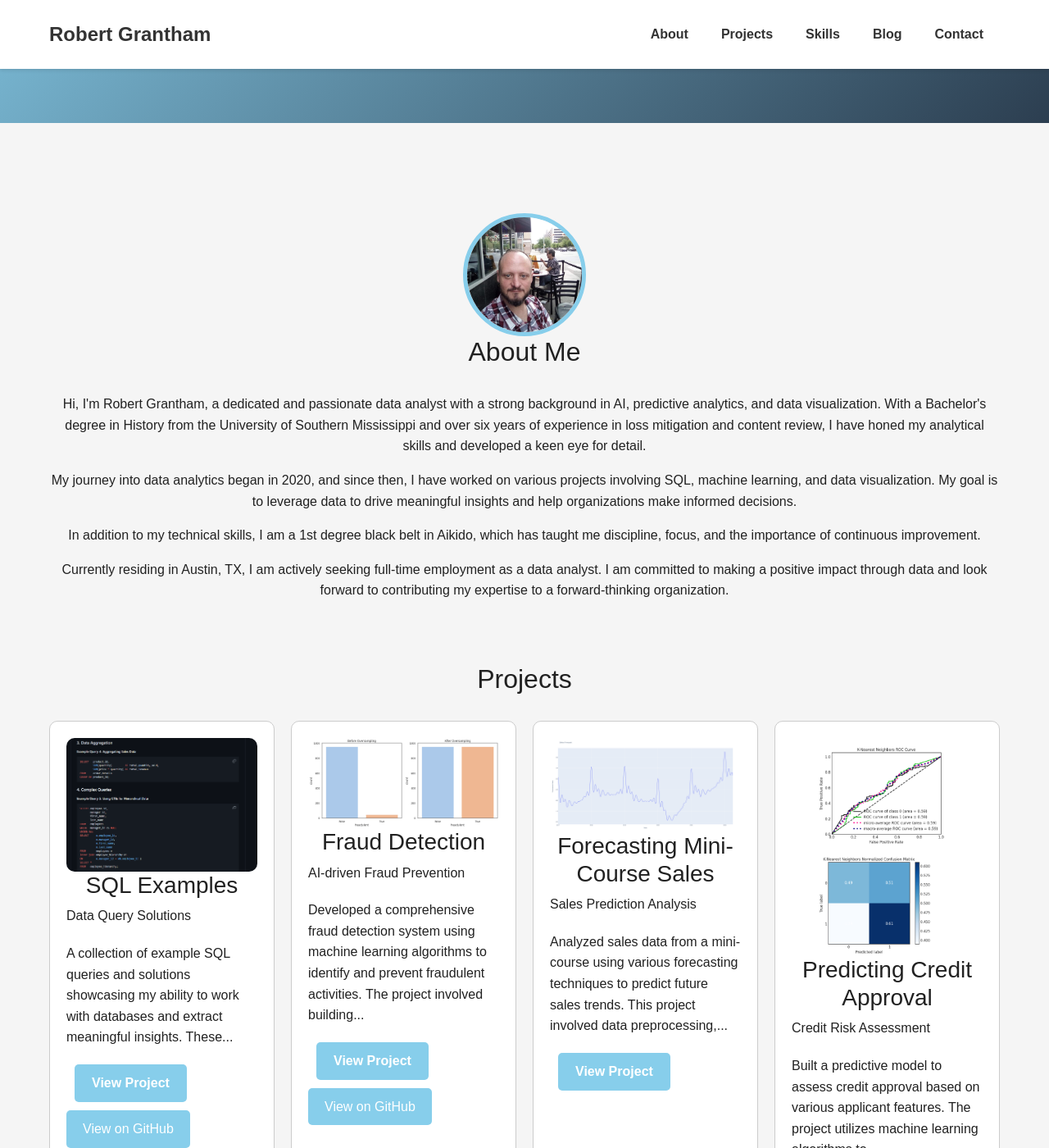
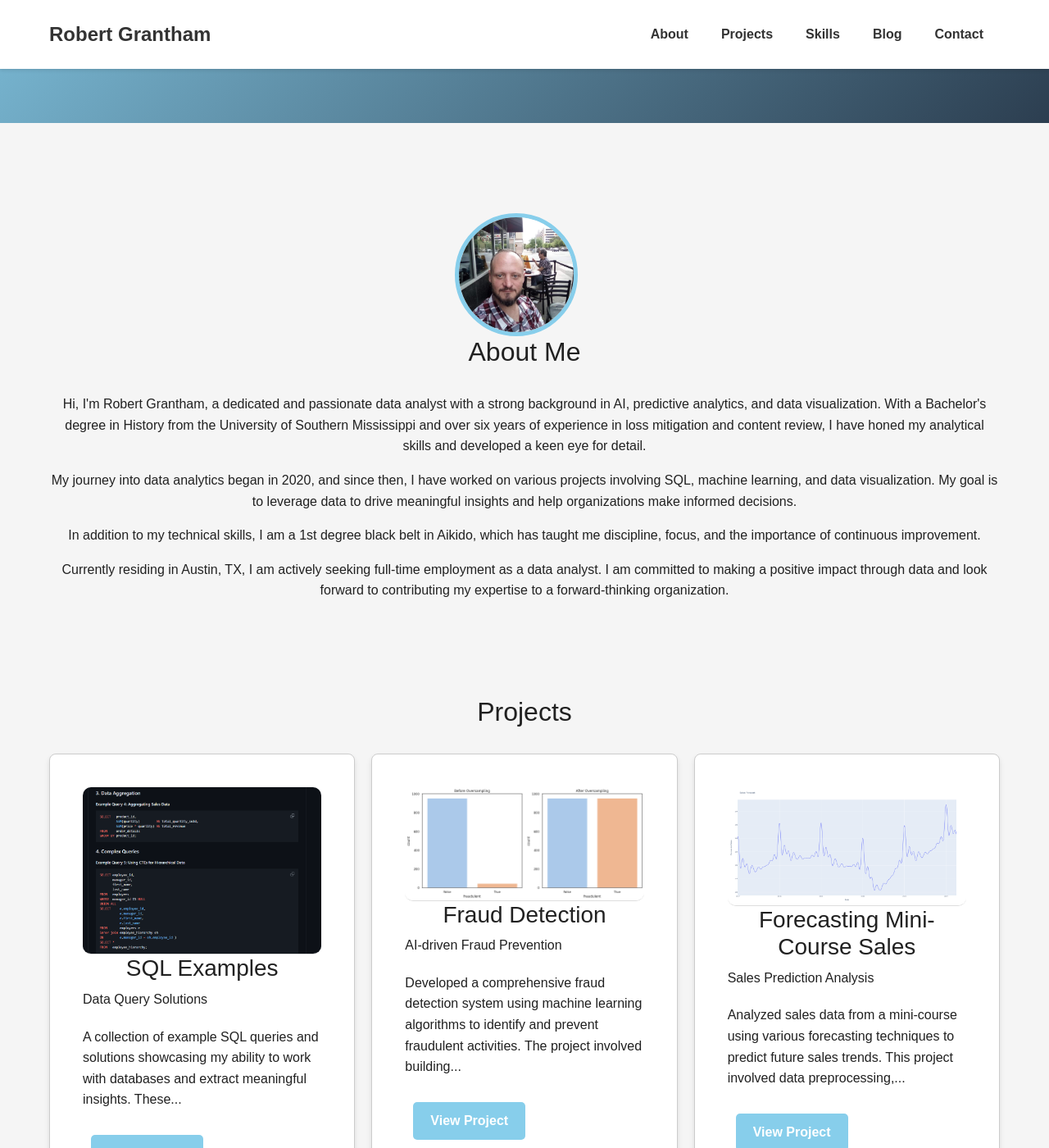
Before and after one commit to rgrantham82/rgrantham82.github.io, a Jekyll site: the page built from index.html, in a window 1280 px wide and 1400 px high, scrolled down 242 px. Shown: the whole window at 82% size. Built offline with Jekyll 4.4.1, drawn with Linux system fonts in a browser that asks for light colours; nearby versions of some CDN libraries.

Commit message:
Update index.html

```diff
--- a/index.html
+++ b/index.html
@@ -9,16 +9,96 @@
     margin: 0 auto;
     padding: 20px;
   }
+  .about-container, .projects-section, .skills-section, .blog-section, .contact-section {
+    margin-bottom: 40px;
+  }
+  .about-image {
+    float: left;
+    margin-right: 20px;
+    border-radius: 50%;
+    width: 150px;
+    height: 150px;
+    object-fit: cover;
+  }
+  .projects-container {
+    display: flex;
+    flex-wrap: wrap;
+    gap: 20px;
+  }
+  .project-card {
+    flex: 1 1 calc(33.333% - 20px);
+    box-shadow: 0 4px 6px rgba(0,0,0,0.1);
+    border-radius: 8px;
+    overflow: hidden;
+    transition: transform 0.2s;
+    position: relative;
+  }
+  .project-card:hover {
+    transform: translateY(-10px);
+  }
+  .card-front, .card-back {
+    padding: 20px;
+  }
+  .card-front img {
+    width: 100%;
+    height: auto;
+    border-bottom: 1px solid #ddd;
+  }
+  .btn, .btn-github {
+    display: inline-block;
+    margin-top: 10px;
+    padding: 10px 15px;
+    text-align: center;
+    text-decoration: none;
+    color: white;
+    background-color: #007BFF;
+    border-radius: 5px;
+    transition: background-color 0.2s;
+  }
+  .btn-github {
+    background-color: #333;
+  }
+  .btn:hover, .btn-github:hover {
+    background-color: #0056b3;
+  }
+  .skills-list {
+    list-style-type: none;
+    padding: 0;
+  }
+  .skills-list li {
+    margin-bottom: 10px;
+  }
+  .contact-form label {
+    display: block;
+    margin-top: 10px;
+  }
+  .contact-form input, .contact-form textarea {
+    width: 100%;
+    padding: 10px;
+    margin-top: 5px;
+    border: 1px solid #ccc;
+    border-radius: 5px;
+  }
+  .contact-form button {
+    margin-top: 15px;
+    padding: 10px 20px;
+    background-color: #007BFF;
+    color: white;
+    border: none;
+    border-radius: 5px;
+    cursor: pointer;
+  }
+  .contact-form button:hover {
+    background-color: #0056b3;
+  }
 </style>
 
 <div class="content-wrapper">
   <section id="about" class="about-container fade-in">
     <img src="assets/images/profile-image.jpg" alt="Robert Grantham" class="about-image">
     <h2>About Me</h2>
-    <p>Hi, I'm Robert Grantham, a dedicated and passionate data analyst with a strong background in AI, predictive analytics, and data visualization. With a Bachelor's degree in History from the University of Southern Mississippi and over six years of experience
-      in loss mitigation and content review, I have honed my analytical skills and developed a keen eye for detail.</p>
-    <p>My journey into data analytics began in 2020, and since then, I have worked on various projects involving SQL, machine learning, and data visualization. My goal is to leverage data to drive meaningful insights and help organizations make informed
-      decisions.</p>
+    <p>Hi, I'm Robert Grantham, a dedicated and passionate data analyst with a strong background in AI, predictive analytics, and data visualization. With a Bachelor's degree in History from the University of Southern Mississippi and over six years of experience in loss mitigation and content review, I have honed my analytical skills and developed a keen eye for detail.</p>
+    <p>My journey into data analytics began in 2020, and since then, I have worked on various projects involving SQL, machine learning, and data visualization. My goal is to leverage data to drive meaningful insights and help organizations make informed decisions.</p>
     <p>In addition to my technical skills, I am a 1st degree black belt in Aikido, which has taught me discipline, focus, and the importance of continuous improvement.</p>
     <p>Currently residing in Austin, TX, I am actively seeking full-time employment as a data analyst. I am committed to making a positive impact through data and look forward to contributing my expertise to a forward-thinking organization.</p>
   </section>
@@ -28,7 +108,7 @@
     <div class="projects-container">
       {% for project in site.data.projects.items %}
       <div class="project-card" x-data="{ flipped: false }">
-        <div class="card-front">
+        <div class="card-front" @click="flipped = true">
           <img src="{{ project.image }}" alt="{{ project.title }}">
           <h3>{{ project.title }}</h3>
           <p>{{ project.subtitle }}</p>
```
